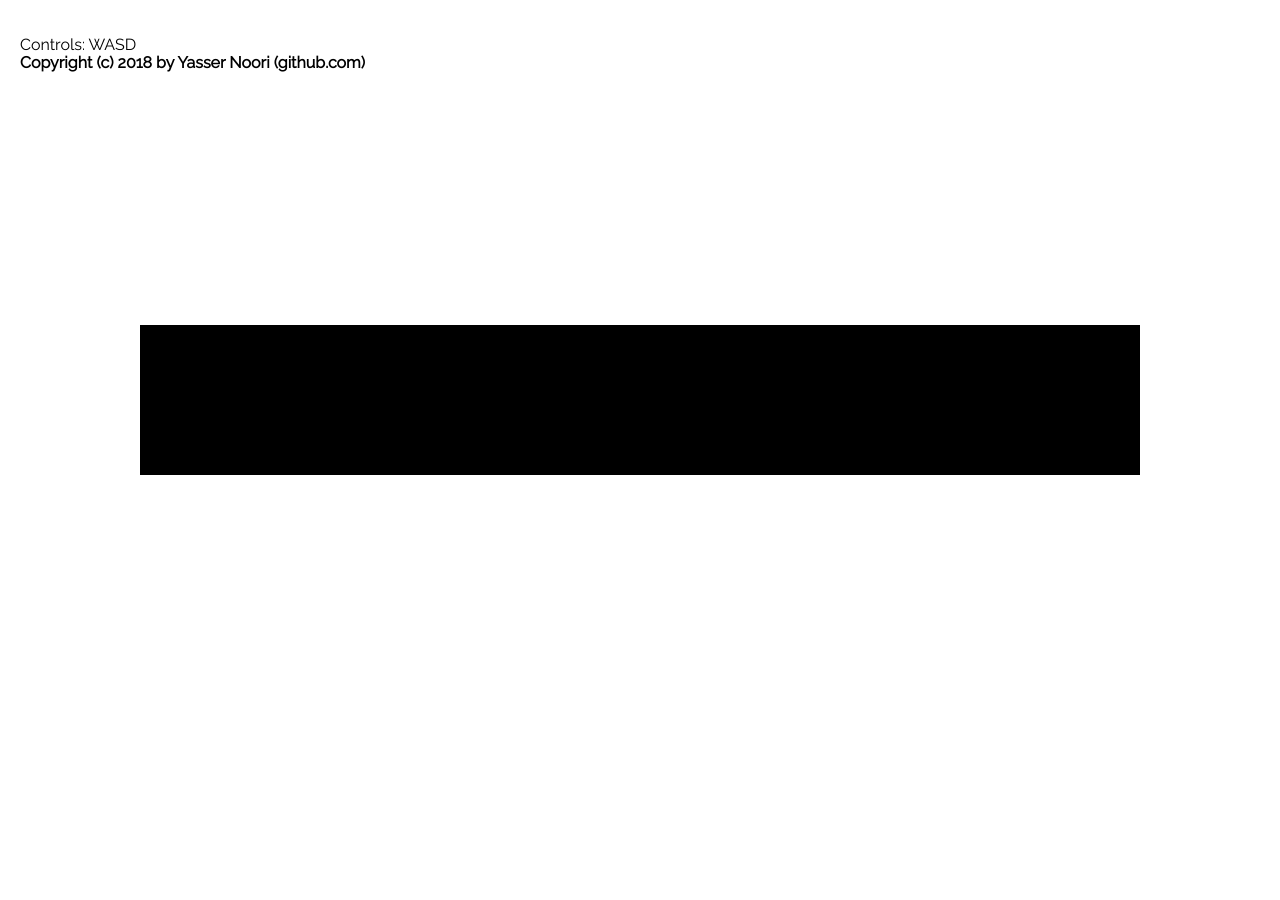
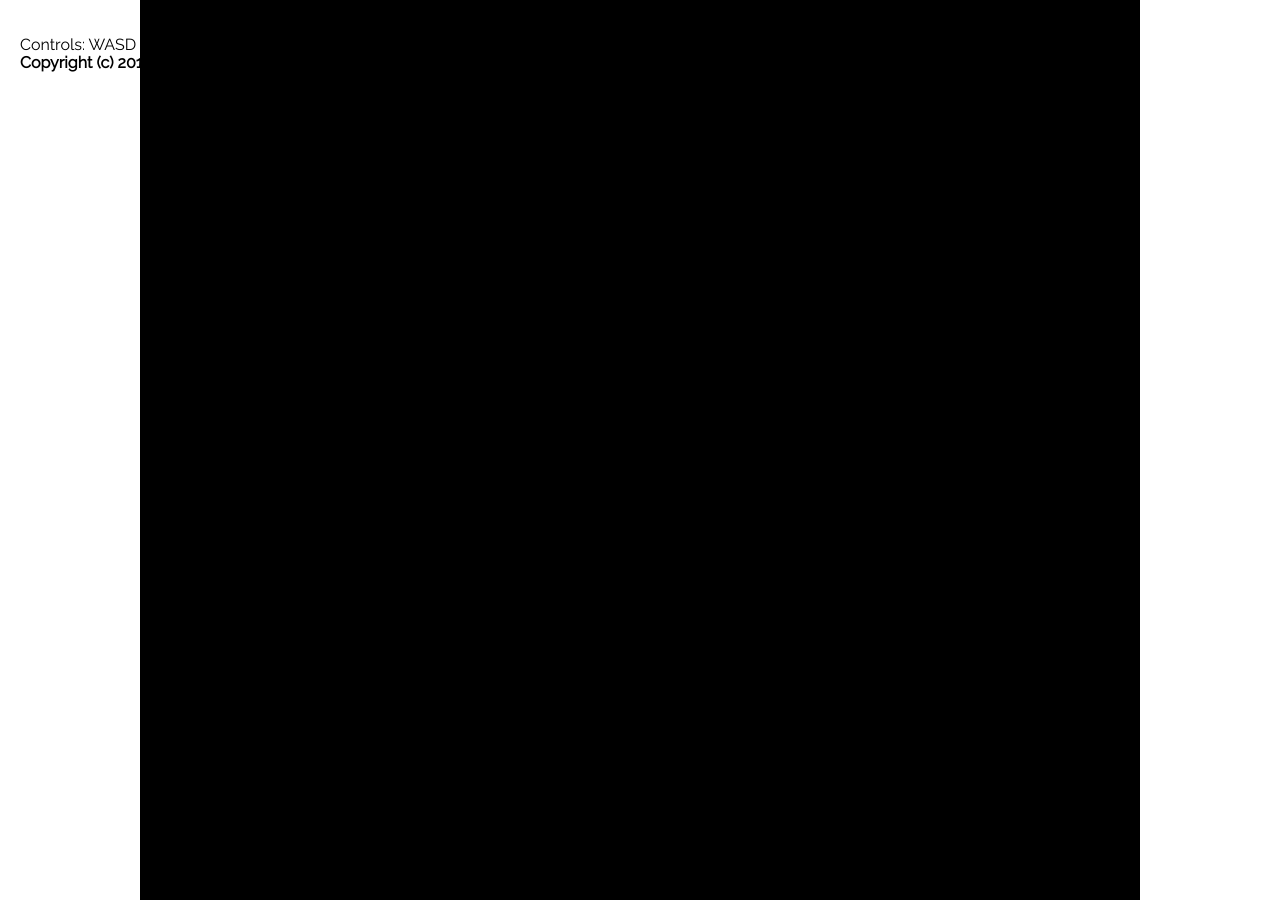
Before and after one commit to Yasser-Noori/yassers-game, a plain HTML site: page index.html in a window 1280 px wide. Before the commit the page ends 800 px from the top, so only its background shows below. Drawn offline with nearby package versions, Linux system fonts and the light colour scheme; no server answers.

Commit message:
Update index.html

```diff
--- a/index.html
+++ b/index.html
@@ -9,7 +9,7 @@
 <body>
 	<meta charset='utf-8'>
 	<p> Controls: WASD  <br /> <b> Copyright (c) 2018 by Yasser Noori (github.com) </b> </p>
-	<canvas id='canvas' width='1000' height'1000'></canvas>
+	<canvas id='canvas' width='1000' height='1000'></canvas>
 	<script src='https://cdnjs.cloudflare.com/ajax/libs/socket.io/2.0.4/socket.io.js'></script>
 	<script src="js/index.js"></script>
 </body>
```
